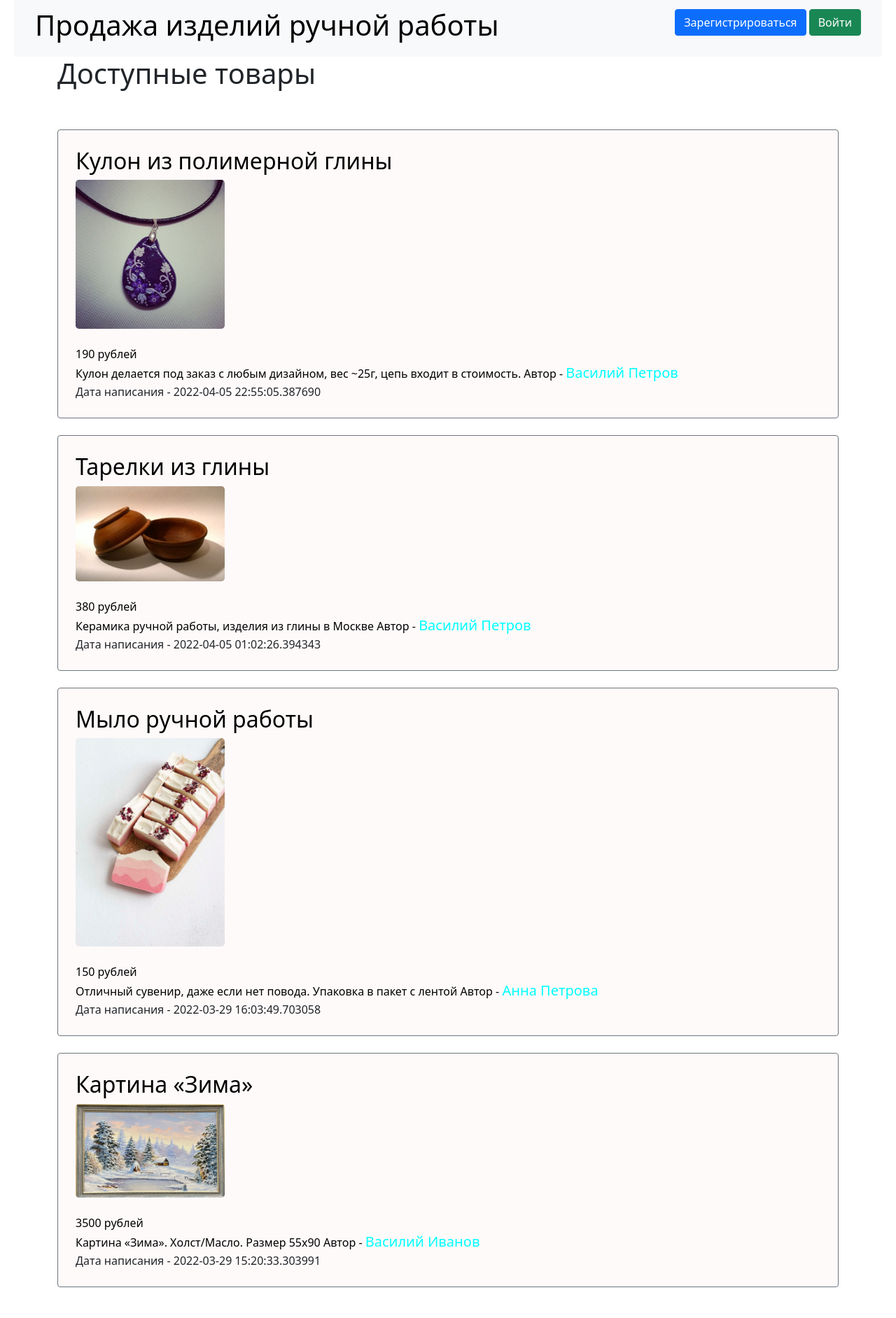
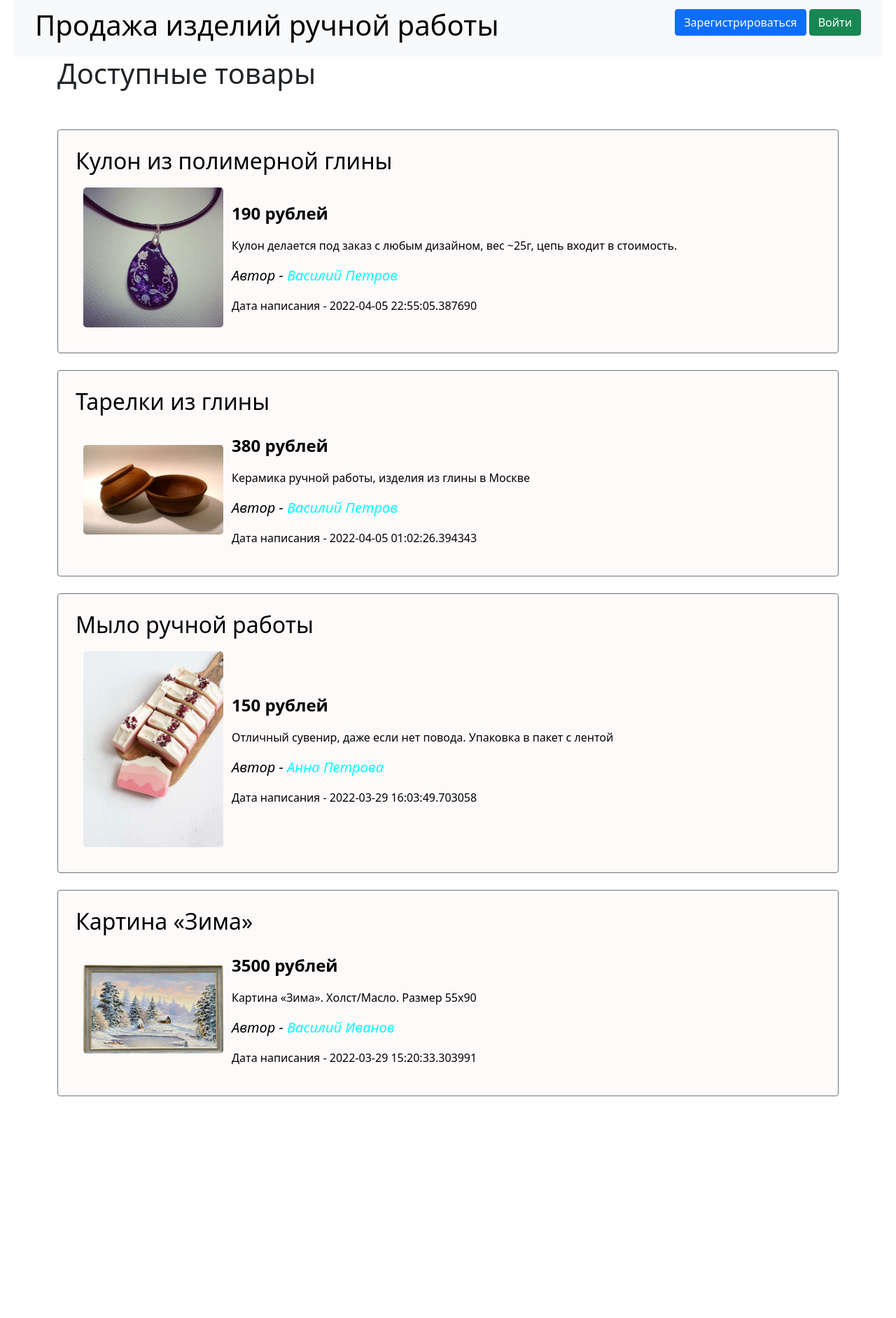
Before and after one commit to ridmit/web_project, a Flask app: page / in a window 1280 px wide. Shown: the part 21-1905 px from the top of the page at 70% size. After the commit the page ends 1588 px from the top, so only its background shows below. Run offline with Flask 2, Linux system fonts and the light colour scheme; data comes from the database, SQL or seed files in the repository.

Commit message:
add updated

```diff
--- a/main.py
+++ b/main.py
@@ -114,7 +114,7 @@ def add_ad():
         ad.price = form.price.data
         f = form.image.data
         filename = secure_filename(f.filename)
-        f.save(os.path.join("static\\img", filename))
+        f.save(os.path.join("static/img", filename))
         ad.filename = filename
         current_user.ads.append(ad)
         db_sess.merge(current_user)
@@ -154,7 +154,7 @@ def edit_ad(id):
                 if os.path.exists(full_name):
                     os.remove(full_name)
                 filename = secure_filename(f.filename)
-                f.save(os.path.join("static\\img", filename))
+                f.save(os.path.join("static/img", filename))
                 ad.filename = filename
             db_sess.commit()
             return redirect('/')
--- a/static/css/index.css
+++ b/static/css/index.css
@@ -1,8 +1,15 @@
 .border  {
     padding: 25px 25px;
+clear:both;
+    height: auto;
 }
 .add {
     background-color: #FFFAFA;
+    height: auto;
+
+
+
+
 }
 .add:hover {
     background-color: #F5F5F5;
@@ -27,7 +34,9 @@
 }
 
 img{
-    max-width: 20%;
+    max-width: 200px;
     height: auto;
     display: block;
+    float: left; /* Выравнивание по правому краю  */
+    margin: 10px; /* Отступы вокруг картинки */
 }
--- a/templates/index.html
+++ b/templates/index.html
@@ -11,16 +11,23 @@
         <a href="/ad/details/{{ item.id }}"
            title="Подробнее о товаре" id="add_href">
             <h2>{{item.title}}</h2>
-            <div>
-                <img src="../static/img/{{item.filename}}"
-                     alt="Изображение товара" class="rounded-3"><br>
-            </div>
-            {{item.price}} рублей<br>
-            {{item.content}}
-            Автор - <a class="navbar-brand" href="/user/{{item.user.id}}"
-                       title="Подробнее об авторе" id="profile_href">
-            {{item.user.name}} {{item.user.surname}}</a><br>
-            Дата написания - {{item.created_date}}
+
+            <table>
+                <tr>
+                    <td><img src="../static/img/{{item.filename}}"
+                             alt="Изображение товара" class="rounded-3"></td>
+                    <td><p>
+                        <p class="fw-bold fs-4">{{item.price}} рублей</p>
+                        <p class="fs-6">{{item.content}}</p>
+                        <p class="fst-italic fs-5">
+                            Автор - <a class="navbar-brand" href="/user/{{item.user.id}}"
+                                       title="Подробнее об авторе" id="profile_href">
+                            {{item.user.name}} {{item.user.surname}}</a></p>
+                        <p class="fs-6">Дата написания - {{item.created_date}}</p>
+                        </p></td>
+                </tr>
+            </table>
+
             {% if current_user.is_authenticated and current_user == item.user %}
             <div>
                 <a href="/ad/{{ item.id }}" class="btn btn-warning">
```
